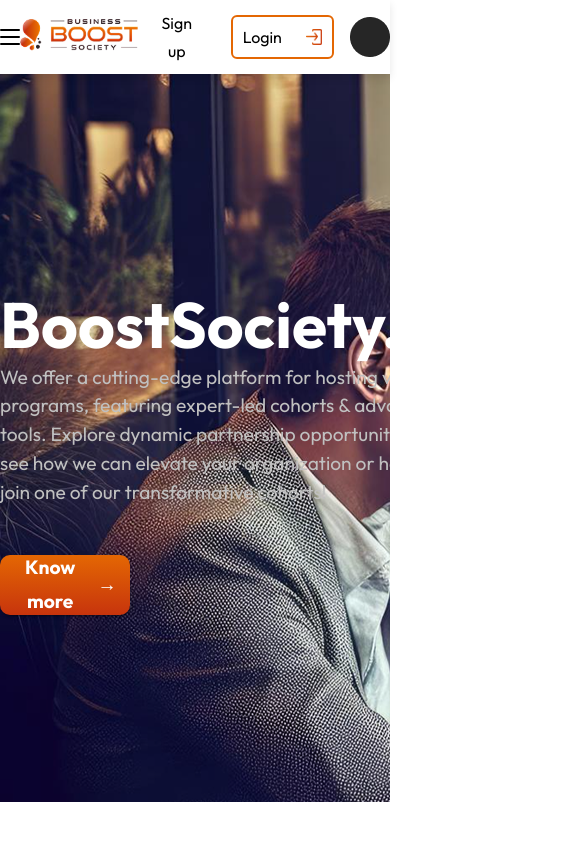
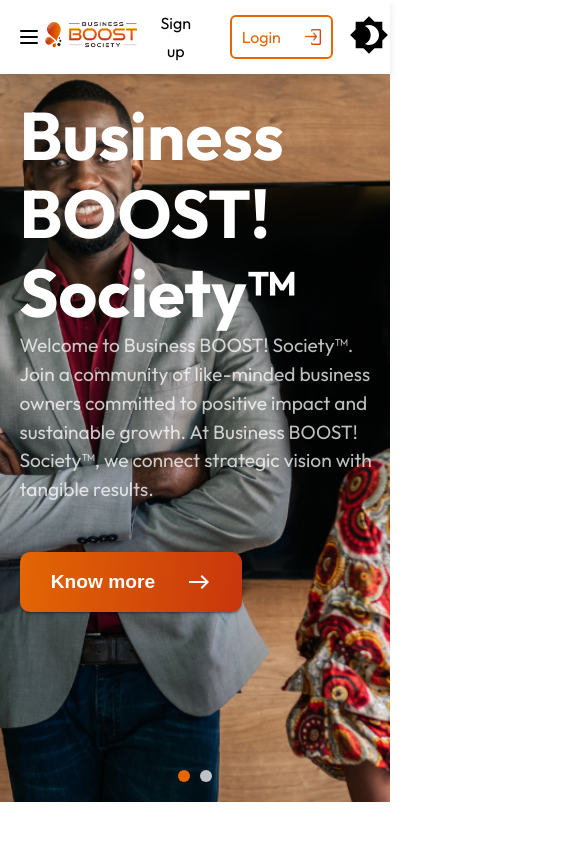
Before and after one commit to humaid-mobiloitte/boost-society-ai, a React (Vite) app: page / in a window 390 px wide. Shown: the top 844 px of the page, 576 px wide, since content can reach past the window. Built offline with nearby package versions, Linux system fonts and the light colour scheme.

Commit message:
collaborative partners mei editing kr rha tha navbar aur hero to mere hisab se responsive hain

```diff
--- a/src/components/CollaborativePartners.jsx
+++ b/src/components/CollaborativePartners.jsx
@@ -1,6 +1,7 @@
 import React, { useState, useEffect } from "react";
 import { Box, Typography, Card, CardContent, Button, useMediaQuery, Fade } from "@mui/material";
 import { ArrowBackIos, ArrowForwardIos } from "@mui/icons-material";
+import EastIcon from '@mui/icons-material/East';
 
 const partners = [
   {
@@ -150,6 +151,7 @@ const CollaborativePartners = () => {
                   {partner.name}
                 </Typography>
                 <Typography variant="body2">{partner.description}</Typography>
+                <Box sx={{display:"flex", alignItems:'center'}}><Typography variant="button">Learn more</Typography><EastIcon/></Box>
               </CardContent>
 
               {/* Stroke Image positioned at the bottom left */}
--- a/src/components/HeroSection.jsx
+++ b/src/components/HeroSection.jsx
@@ -1,64 +1,95 @@
 import React, { useState, useEffect } from "react";
 import { Box, Typography, Grid, Button } from "@mui/material";
+import EastIcon from '@mui/icons-material/East';
 
-const styles = {
+const boxStyles = {
   boxContainer: {
     display: "flex",
     overflow: "hidden",
     position: "relative",
     width: "100%",
     height: "95vh",
+    right: 0,
   },
   slide: (translateX) => ({
     position: "absolute",
     width: "100%",
     height: "100%",
-    display: "flex",
-    alignItems: "center",
-    justifyContent: "center",
     transition: "transform 1s ease-in-out",
     transform: `translateX(${translateX}%)`,
   }),
-  contentBox: {
-    backgroundSize: "cover",
-    backgroundPosition: "center",
+  indicatorContainer: {
+    position: "absolute",
+    bottom: "20px",
+    left: "50%",
+    transform: "translateX(-50%)",
+    display: "flex",
+    gap: "10px",
+  },
+  indicator: (isActive) => ({
+    width: "12px",
+    height: "12px",
+    borderRadius: "50%",
+    backgroundColor: isActive ? "#e46703" : "#ffffffbf",
+    cursor: "pointer",
+    transition: "background-color 0.3s ease",
+  }),
+};
+
+const imageStyles = {
+  imageContainer: {
+    position: "absolute",
+    top: 0,
+    left: 0,
+    width: "100%",
     height: "100%",
-    width: "100%",
-    display: "flex",
-    alignItems: "center",
-    justifyContent: "center",
-  },
-  button: {
-    my: 6,
-    background: "linear-gradient(rgba(228,103,3,1), rgba(199,52,13,1))",
-    borderRadius: "10px",
-    height: "60px",
-    padding: "2% 10%",
-    fontSize: "1.2rem",
+    objectFit: "cover",
+    zIndex: -1,
   },
 };
 
-// ✅ Reusable Slide Component
+const contentBoxStyles = {
+  contentBox: {
+    position: "relative",
+    height: "95vh",
+    width: "100vw",
+    zIndex: 1,
+  },
+};
+
+const buttonStyles = {
+  button: {
+    background: "linear-gradient(98deg, #e46703 -1.68%, #c7340d 103.45%)",
+    borderRadius: "10px",
+    height: "60px",
+    padding: "1% 8%",
+    fontSize: "1.2rem",
+    fontFamily: 'arial',
+  },
+};
+
+// Reusable Slide Component
 const HeroSlide = ({ heading, subheading, image, translateX }) => (
-  <Box
-    sx={{
-      ...styles.slide(translateX),
-      backgroundImage: `url(${image})`,
-    }}
-  >
-    <Grid container sx={{ height: "100%", zIndex: 300, py: 36 }}>
-      <Grid item md={8} sx={{ color: "white", textAlign: "left" }}>
-        <Typography variant="h1">{heading}</Typography>
-        <Typography variant="body1" sx={{ fontSize: "1.2rem",fontWeight:'400',color:'silver' }}>
-          {subheading}
-        </Typography>
+  <Box sx={{ ...boxStyles.slide(translateX) }}>
+    <img src={image} alt="background" style={imageStyles.imageContainer} />
+    <Box sx={{ ...contentBoxStyles.contentBox, px: "5%" }}>
+      <Grid container sx={{ py: { xs: 12, md: 27 } }}>
+        {/* left content */}
+        <Grid item md={7} xs={12} sx={{ color: "white", textAlign: "left", paddingRight:{md:19}, maxWidth:{md:'94%',xs:'94%'} }}>
+          {/* CHOTI SCREEENS K LIYE FONT SIZE UPAR NEECHE KRKE DEKH LENA */}
+          <Typography variant="h1" >{heading}</Typography>
+          <Typography variant="body1" sx={{ fontSize: "1.2rem", fontWeight: '400', color: '#ffffffbf' }}>
+            {subheading}
+          </Typography>
+        </Grid>
+        {/* right content */}
+        <Grid item md={5} xs={12} sx={{ py: { xs: 6, md: 16 }, paddingLeft:{md:7} }}>
+          <Button variant="contained" sx={{ ...buttonStyles.button, fontWeight: '550', display: 'flex', gap: 4 }}>
+            Know more <EastIcon />
+          </Button>
+        </Grid>
       </Grid>
-      <Grid item md={4} sx={{ display: "flex", justifyContent: "flex-end" }}>
-        <Button variant="contained" color="warning" sx={{...styles.button,fontWeight:'600' }}>
-          Know more <span style={{ fontSize: "1.2rem", marginLeft: "10px"}}>→</span>
-        </Button>
-      </Grid>
-    </Grid>
+    </Box>
   </Box>
 );
 
@@ -78,20 +109,32 @@ function HeroSection() {
         setTranslateX2(100); // Move second slide out to the left
         setActiveSlide(1);
       }
-    }, 5000); // Change slide every 5 seconds
+    }, 80000); // Change slide every 8 seconds
 
     return () => clearInterval(interval);
   }, [activeSlide]);
 
+  const handleSlideChange = (slideNumber) => {
+    if (slideNumber === 1) {
+      setTranslateX1(0);
+      setTranslateX2(100);
+      setActiveSlide(1);
+    } else {
+      setTranslateX1(-100);
+      setTranslateX2(0);
+      setActiveSlide(2);
+    }
+  };
+
   return (
-    <Box sx={styles.boxContainer}>
+    <Box sx={boxStyles.boxContainer}>
       {/* First Slide */}
       <HeroSlide
         heading="Business BOOST! Society™"
         subheading="Welcome to Business BOOST! Society™. Join a community of like-minded business
         owners committed to positive impact and sustainable growth. At Business BOOST!
         Society™, we connect strategic vision with tangible results."
-        image="src/assets/heroSectionImages/hero_section_background_image.png"
+        image="src/assets/heroSectionImages/website_background_hero.png"
         translateX={translateX1}
       />
 
@@ -100,11 +143,16 @@ function HeroSection() {
         heading="BoostSociety.Ai"
         subheading="We offer a cutting-edge platform for hosting various programs, featuring
         expert-led cohorts & advanced tools. Explore dynamic partnership opportunities
-        and see how we can elevate your organization or help you join one of our
-        transformative cohorts!"
-        image="src/assets/heroSectionImages/hero_section_background_image.png"
+        and see how we can elevate your organization."
+        image="src/assets/heroSectionImages/hero_section_bg_img2.png"
         translateX={translateX2}
       />
+
+      {/* Slide Indicators */}
+      <Box sx={boxStyles.indicatorContainer}>
+        <Box sx={boxStyles.indicator(activeSlide === 1)} onClick={() => handleSlideChange(1)} />
+        <Box sx={boxStyles.indicator(activeSlide === 2)} onClick={() => handleSlideChange(2)} />
+      </Box>
     </Box>
   );
 }
--- a/src/components/KeyFeaturesBenefits.jsx
+++ b/src/components/KeyFeaturesBenefits.jsx
@@ -23,15 +23,15 @@ export default function KeyFeatures() {
   }}
 >
   {/* Left Content */}
-  <Grid item xs={12} md={6}>
+  <Grid item xs={12} md={5}>
     <Typography variant="h6" color="error" gutterBottom>
       Key Features & Benefits
     </Typography>
-    <Typography variant="h4" fontWeight={700} gutterBottom>
-      Unlocking Entrepreneurs Potential:
+    <Typography variant="h3" fontWeight={700} gutterBottom>
+      Unlock Exclusive Resources and Opportunities
     </Typography>
     <Typography variant="body1" gutterBottom>
-      Introducing the BoostSociety.ai portal - your gateway to advanced business and technical functionality. Partner with us to host your educational, community, and business programs on our platform, benefiting from dynamic, expert-led cohorts and innovative tools. Enhance learning with interactive courses, robust community features, and seamless communication. Track progress efficiently and gain valuable insights with our monitoring tools. Elevate your organization and unlock your programs' full potential with BoostSociety.ai. Interested in joining one of our cohorts? Explore our offerings and apply TODAY!
+      Introducing the BoostSociety.ai portal - your gateway to advanced business and technical functionality. Partner with us to host your educational, community, and business programs on our platform, benefiting from dynamic, expert-led cohorts and innovative tools. Enhance learning with interactive courses, robust community features, and seamless communication.
     </Typography>
     <Button
       variant="contained"
@@ -47,7 +47,7 @@ export default function KeyFeatures() {
   </Grid>
 
   {/* Right Content (Feature Cards) */}
-  <Grid item xs={12} md={6}>
+  <Grid item xs={12} md={7}>
     <Box
       sx={{
         display: "grid",
--- a/src/components/TopNavbar.jsx
+++ b/src/components/TopNavbar.jsx
@@ -1,29 +1,30 @@
 import React from 'react';
 import { Box, Typography, Button, Divider } from '@mui/material';
 import MenuIcon from './MenuIcon';
+import Brightness4Icon from '@mui/icons-material/Brightness4';
 
 const TopNavbarStyles = {
   outerBox: {
+    width: '100%',
+    backgroundColor: 'white', // Optional: Set a background color for visibility
+    position: 'fixed', // Fixes the navbar to the top
+    zIndex: 1000, // Ensures the navbar is above other content
+    boxShadow: '0 4px 8px rgba(0, 0, 0, 0.1)', // Softer shadow effect
+  },
+  innerBox: {
     display: 'flex',
     justifyContent: 'space-between', // Ensures space between elements
     alignItems: 'center',
-    position: 'fixed', // Fixes the navbar to the top
-    left: 0, // Aligns the navbar to the left edge
-    right: 0, // Aligns the navbar to the right edge
-    top: 0, // Aligns the navbar to the top of the viewport
-    width: '100%', // Ensures the navbar takes full width
-    padding: '0.8% 0', // Adds equal padding on both sides
-    overflowX: 'hidden', // Prevents horizontal scrolling
-    backgroundColor: 'white', // Optional: Set a background color for visibility
-    zIndex: 1000, // Ensures the navbar is above other content
-    boxShadow: '0 4px 8px rgba(0, 0, 0, 0.1)', // Softer shadow effect
+    width: '90%', // 90% of the total width to maintain 5% padding on both sides
+    margin: '0 auto', // Centers the navbar horizontally
+    padding: '0.8% 0', // Adds vertical padding
   },
   links: {
     display: { xs: 'none', md: 'flex' }, // Hide links on small screens
     gap: '1rem', // Adds space between links
     marginLeft: { xs: 'none', md: 'auto' }, // Push links to the right
     alignItems: 'center', // Align links and dividers vertically
-    justifyContent:'center',
+    justifyContent: 'center',
   },
   actions: {
     display: 'flex',
@@ -34,25 +35,20 @@ const TopNavbarStyles = {
     border: '2px solid rgba(228, 103, 3, 1)', // Custom border for login button
     display: 'flex',
     alignItems: 'center',
-    padding: 'auto 1%',
+    // padding: '1% 32%',
     gap: '1rem',
     borderRadius: '6px',
+    color:'rgba(228, 103, 3, 1)'
   },
   logo: {
     width: 'auto',
     height: '70%',
   },
-  themeIcon: {
-    width: '40px',
-    height: '40px',
-    display: 'flex',
-    alignItems: 'center',
-    justifyContent: 'center',
-    cursor: 'pointer',
-  },
   menuIcon: {
     display: { xs: 'flex', md: 'none' }, // Show on small screens only
     cursor: 'pointer',
+    marginRight: '2%',
+    // YE CHOTI SCREEN PR LOGO AUR MENU ICON KI DISTANCE SMBHALEGA
   },
   divider: {
     height: '24px', // Match the height of the links
@@ -62,31 +58,32 @@ const TopNavbarStyles = {
 
 function TopNavbar() {
   return (
-    <Box sx={{ ...TopNavbarStyles.outerBox }}>
+    <Box sx={TopNavbarStyles.outerBox}>
+      <Box sx={TopNavbarStyles.innerBox}>
         {/* Menu Icon for small screens */}
         <Box sx={TopNavbarStyles.menuIcon}>
-        <MenuIcon color="black" size={20} />
+          <MenuIcon color="black" size={18} />
         </Box>
         {/* Logo on the extreme left */}
         <Box sx={TopNavbarStyles.logo}>
           <img
             src="src/assets/heroSectionImages/logo_businessBoostSociety.png"
             alt="logo not found"
-          style={{ width: '100%', height: 'auto' }}
+            style={{ width: '85%', height: 'auto', minWidth:'93.31px', minHeight:'25.59px' }}
           />
         </Box>
 
         {/* Links in the middle (hidden on small screens) */}
         <Box sx={TopNavbarStyles.links}>
-        <Typography variant="body1">About Us</Typography>
+          <Typography variant="body1" sx={{color:'black'}}>About Us</Typography>
           {/* <Divider orientation="vertical" flexItem sx={TopNavbarStyles.divider} />
           <Typography variant="body1">Partners & Project</Typography> */}
           <Divider orientation="vertical" flexItem sx={TopNavbarStyles.divider} />
-        <Typography variant="body1">Cohort</Typography>
+          <Typography variant="body1" sx={{color:'black'}}>Cohort</Typography>
           <Divider orientation="vertical" flexItem sx={TopNavbarStyles.divider} />
-        <Typography variant="body1">Accelerator</Typography>
+          <Typography variant="body1" sx={{color:'black'}}>Accelerator</Typography>
           <Divider orientation="vertical" flexItem sx={TopNavbarStyles.divider} />
-        <Typography variant="body1">Contact Us</Typography>
+          <Typography variant="body1" sx={{color:'black'}}>Contact Us</Typography>
         </Box>
 
         {/* Signup, Login, Theme changer */}
@@ -103,8 +100,10 @@ function TopNavbar() {
             />
           </Button>
 
-        <Box sx={TopNavbarStyles.themeIcon}>
-          <img src="src/assets/heroSectionImages/themeNavButton.png" alt="" />
+          <Box>
+            {/* <img src="src/assets/heroSectionImages/themeNavButton.png" alt="" /> */}
+            <Brightness4Icon sx={{width:'40px',height:'auto'}}/>
+          </Box>
         </Box>
       </Box>
     </Box>
--- a/src/index.css
+++ b/src/index.css
@@ -0,0 +1,19 @@
+html, body {
+    width: 100%;
+    height: 100%;
+    overflow-y: scroll; /* Allow vertical scrolling */
+    overflow-x: hidden; /* Prevent horizontal scrolling */
+    margin: 0;
+
+  }
+
+  html::-webkit-scrollbar,
+  body::-webkit-scrollbar {
+    width: 0px; /* Hide scrollbar */
+    background: transparent; /* Optional: Make it invisible */
+  }
+
+  html {
+    -ms-overflow-style: none; /* Hide scrollbar in IE/Edge */
+    scrollbar-width: none; /* Hide scrollbar in Firefox */
+  }
--- a/src/styles/textThemes.jsx
+++ b/src/styles/textThemes.jsx
@@ -4,7 +4,7 @@ const theme = createTheme({
   typography: {
     fontFamily: 'Outfit',
     h1: {
-      fontSize: '4rem', // Large for main headings
+      fontSize: '4.2rem', // Large for main headings
       fontWeight: 700, // Bold
     },
     h2: {
@@ -12,8 +12,8 @@ const theme = createTheme({
       fontWeight: 600,
     },
     body1: {
-      fontSize: '1rem', // Default text
-      fontWeight: 300,
+      fontSize: '0.95rem', // Default text
+      fontWeight: 500,
       color:"darkslategrey"
     },
     button: {
```
Also changed, not shown: src/components/SubscriptionSection.jsx (+12 -16 lines), src/assets/heroSectionImages/hero_section_bg_img2.png (added), src/assets/heroSectionImages/website_background_hero.png (added). Lines whose indentation alone changed are shown as unchanged.
